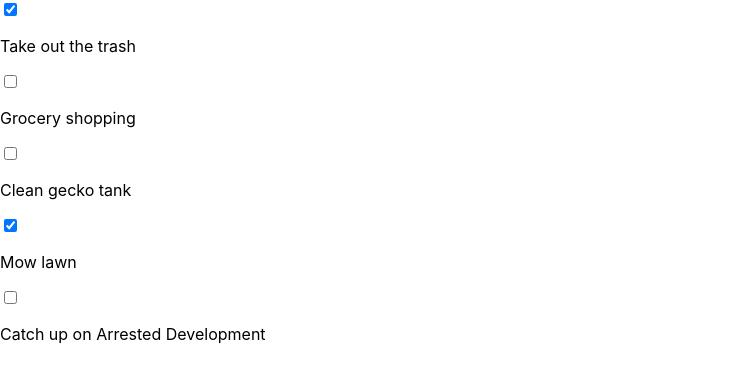
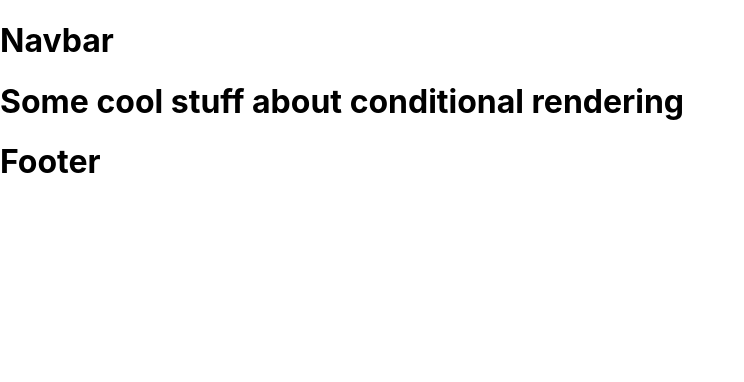
Before and after one commit to schwarro/scrimba, a React (Create React App) app in the folder practice/: page / in a window 1280 px wide. Shown: the top 382 px of the page, without its empty margins (0-744 px from the left). Built offline with nearby package versions, Linux system fonts and the light colour scheme.

Commit message:
working with react conditional render

```diff
--- a/practice/src/App.js
+++ b/practice/src/App.js
@@ -1,53 +1,30 @@
-/**
- * Let's make it so our checkbox can actually mark our todo as complete or incomplete!
- * This challenge is a little more involved than some of the past ones. Check the comments
- * in the code for some help on accomplishing this one
- *
- * Challenge:
- * 1. Create an event handler in the App component for when the checkbox is clicked (which is an `onChange` event)
- *    a. This method will be the trickest part. Check the comments in the stubbed-out method below for some pseudocode to help guide you through this part
- * 2. Pass the method down to the TodoItem component
- * 3. In the TodoItem component, make it so when the `onChange` event happens, it calls the `handleChange` method and passes the id of the todo into the function
- */
+import React, {Component} from "react"
+import Conditional from "./Conditional"
+import Header from "./Header"
+import Footer from "./Footer"
 
-import React from "react"
-import TodoItem from "./TodoItem"
-import todosData from "./todosData"
-
-class App extends React.Component {
+class App extends Component {
     constructor() {
         super()
         this.state = {
-            todos: todosData
+            isLoading: true
         }
-        this.handleChange = this.handleChange.bind(this)
     }
 
-    handleChange(id) {
-        // Update state so that the item with the given id flips `completed` from false to true (or vise versa)
-        // Remember not to modify prevState directly, but instead to return a new version of state with the change you want inclued in that update. (Think how you might use the `.map` method to do this)
-        this.setState(prevState => {
-          const updatedTodos = prevState.todos.map(todo => {
-            if(todo.id === id ) {
-              return {
-                ...todo,
-                completed: !todo.completed
-              }
-            }
-            return todo
-          })
-          return {
-            todos: updatedTodos
-          }
-        })
+    componentDidMount() {
+        setTimeout(() => {
+            this.setState({
+                isLoading: false
+            })
+        }, 1500)
     }
 
     render() {
-        const todoItems = this.state.todos.map(item => <TodoItem key={item.id} item={item} handleChange={this.handleChange}/>)
-
         return (
-            <div className="todo-list">
-                {todoItems}
+            <div>
+                <Header />
+                <Conditional isLoading={this.state.isLoading}/>
+                <Footer />
             </div>
         )
     }
--- /dev/null
+++ b/practice/src/Conditional.js
@@ -0,0 +1,36 @@
+import React from "react"
+
+function Conditional(props) {
+  console.log(props.isLoading)
+
+  // let x
+  //
+  // if(props.isLoading) {
+  //   x = "isLoading is true"
+  // } else {
+  //   x = "isLoading is false"
+  // }
+  //
+  // return (
+  //   <h1>{x}</h1>
+  // )
+
+  // if(props.isLoading === true) {
+  //   return (
+  //       <h1>Loading...</h1>
+  //   )
+  // }
+  // return (
+  //     <h1>Some cool stuff about conditional rendering</h1>
+  // )
+
+  return (
+    <div>
+
+        {props.isLoading ? <h1>Loading...</h1> : <h1>Some cool stuff about conditional rendering</h1>}
+
+    </div>
+  )
+}
+
+export default Conditional
--- /dev/null
+++ b/practice/src/Footer.js
@@ -0,0 +1,12 @@
+import React from "react"
+
+function Footer() {
+
+  return (
+    <div>
+        <h1>Footer</h1>
+    </div>
+  )
+}
+
+export default Footer
--- /dev/null
+++ b/practice/src/Header.js
@@ -0,0 +1,12 @@
+import React from "react"
+
+function Header() {
+
+  return (
+    <div>
+        <h1>Navbar</h1>
+    </div>
+  )
+}
+
+export default Header
```
